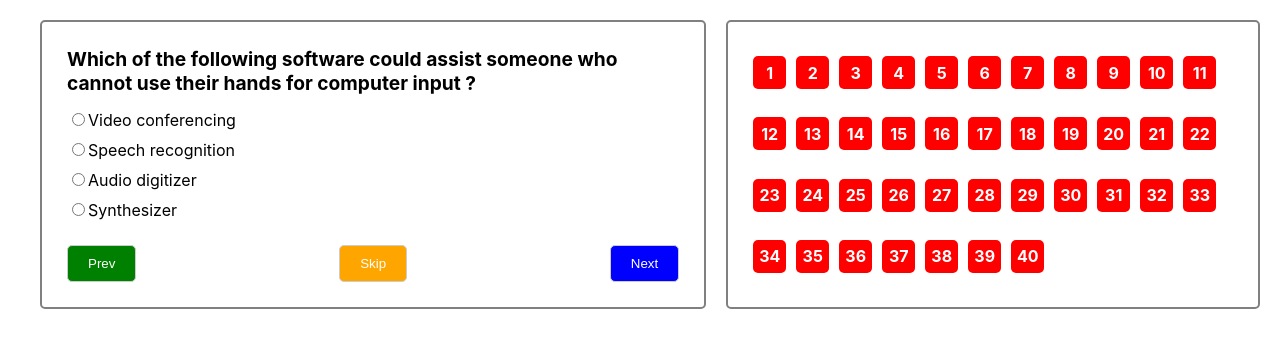
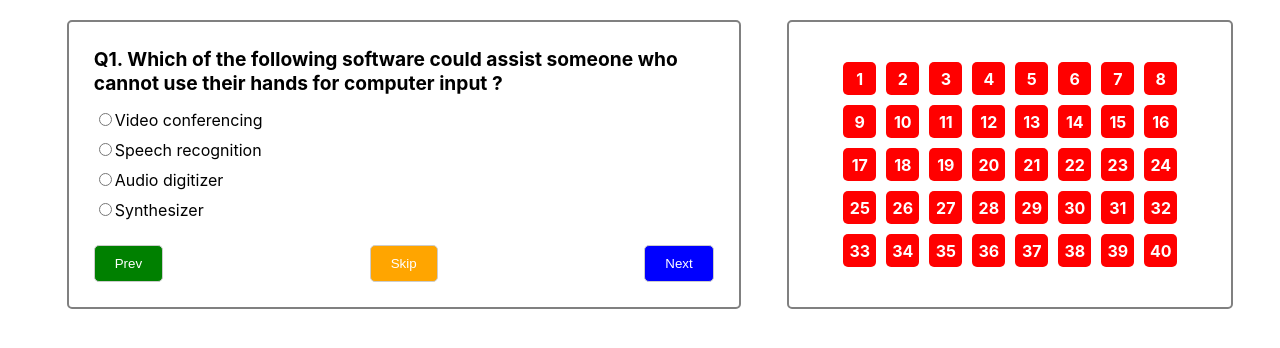
Before and after one commit to meabhiarya1/Online-Test-Portal-React, a React (Create React App) app in the folder online-test-portal-react/: page /home in a window 1280 px wide. Shown: the top 348 px of the page. Built offline with nearby package versions, Linux system fonts and the light colour scheme.

Commit message:
jump, visited, submitted functionaity

```diff
--- a/online-test-portal-react/src/Components/Questions/Questions.js
+++ b/online-test-portal-react/src/Components/Questions/Questions.js
@@ -9,6 +9,8 @@ let questions = [
       opt3: "Audio digitizer ",
       opt4: "Synthesizer",
     },
+    visited: false,
+    submit: false,
   },
 
   {
@@ -21,6 +23,8 @@ let questions = [
       opt3: "Shareware ",
       opt4: "Applications ",
     },
+    visited: false,
+    submit: false,
   },
 
   {
@@ -32,6 +36,8 @@ let questions = [
       opt3: "data, information and applications  ",
       opt4: "hardware, software and storage ",
     },
+    visited: false,
+    submit: false,
   },
 
   {
@@ -114,7 +120,7 @@ let questions = [
   },
 
   {
-    id: 1,
+    id: 11,
     question:
       "Which of the following software could assist someone who cannot use their hands for computer input ?",
     options: {
@@ -126,7 +132,7 @@ let questions = [
   },
 
   {
-    id: 2,
+    id: 12,
     question:
       "The software tools that enable a user to interact with a computer for specific purposes are known as ?",
     options: {
@@ -138,7 +144,7 @@ let questions = [
   },
 
   {
-    id: 3,
+    id: 13,
     question: "The basic computer processing cycle consists of",
     options: {
       opt1: "input, processing and output",
@@ -149,7 +155,7 @@ let questions = [
   },
 
   {
-    id: 4,
+    id: 14,
     question: "System software ?",
     options: {
       opt1: "allows the user to diagnose and troubleshoot the device ",
@@ -160,7 +166,7 @@ let questions = [
   },
 
   {
-    id: 5,
+    id: 15,
     question: "This can be another word for program ?",
     options: {
       opt1: "software ",
@@ -171,7 +177,7 @@ let questions = [
   },
 
   {
-    id: 6,
+    id: 16,
     question:
       "Which of the following software could assist someone who cannot use their hands for computer input ?",
     options: {
@@ -183,7 +189,7 @@ let questions = [
   },
 
   {
-    id: 7,
+    id: 17,
     question:
       "The software tools that enable a user to interact with a computer for specific purposes are known as ?",
     options: {
@@ -195,7 +201,7 @@ let questions = [
   },
 
   {
-    id: 8,
+    id: 18,
     question: "The basic computer processing cycle consists of",
     options: {
       opt1: "input, processing and output",
@@ -206,7 +212,7 @@ let questions = [
   },
 
   {
-    id: 9,
+    id: 19,
     question: "System software ?",
     options: {
       opt1: "allows the user to diagnose and troubleshoot the device ",
@@ -217,7 +223,7 @@ let questions = [
   },
 
   {
-    id: 10,
+    id: 20,
     question: "This can be another word for program ?",
     options: {
       opt1: "software ",
@@ -227,7 +233,7 @@ let questions = [
     },
   },
   {
-    id: 1,
+    id: 21,
     question:
       "Which of the following software could assist someone who cannot use their hands for computer input ?",
     options: {
@@ -239,7 +245,7 @@ let questions = [
   },
 
   {
-    id: 2,
+    id: 22,
     question:
       "The software tools that enable a user to interact with a computer for specific purposes are known as ?",
     options: {
@@ -251,7 +257,7 @@ let questions = [
   },
 
   {
-    id: 3,
+    id: 23,
     question: "The basic computer processing cycle consists of",
     options: {
       opt1: "input, processing and output",
@@ -262,7 +268,7 @@ let questions = [
   },
 
   {
-    id: 4,
+    id: 24,
     question: "System software ?",
     options: {
       opt1: "allows the user to diagnose and troubleshoot the device ",
@@ -273,7 +279,7 @@ let questions = [
   },
 
   {
-    id: 5,
+    id: 25,
     question: "This can be another word for program ?",
     options: {
       opt1: "software ",
@@ -284,7 +290,7 @@ let questions = [
   },
 
   {
-    id: 6,
+    id: 26,
     question:
       "Which of the following software could assist someone who cannot use their hands for computer input ?",
     options: {
@@ -296,7 +302,7 @@ let questions = [
   },
 
   {
-    id: 7,
+    id: 27,
     question:
       "The software tools that enable a user to interact with a computer for specific purposes are known as ?",
     options: {
@@ -308,7 +314,7 @@ let questions = [
   },
 
   {
-    id: 8,
+    id: 28,
     question: "The basic computer processing cycle consists of",
     options: {
       opt1: "input, processing and output",
@@ -319,7 +325,7 @@ let questions = [
   },
 
   {
-    id: 9,
+    id: 29,
     question: "System software ?",
     options: {
       opt1: "allows the user to diagnose and troubleshoot the device ",
@@ -330,7 +336,7 @@ let questions = [
   },
 
   {
-    id: 10,
+    id: 30,
     question: "This can be another word for program ?",
     options: {
       opt1: "software ",
@@ -341,7 +347,7 @@ let questions = [
   },
 
   {
-    id: 1,
+    id: 31,
     question:
       "Which of the following software could assist someone who cannot use their hands for computer input ?",
     options: {
@@ -353,7 +359,7 @@ let questions = [
   },
 
   {
-    id: 2,
+    id: 32,
     question:
       "The software tools that enable a user to interact with a computer for specific purposes are known as ?",
     options: {
@@ -365,7 +371,7 @@ let questions = [
   },
 
   {
-    id: 3,
+    id: 33,
     question: "The basic computer processing cycle consists of",
     options: {
       opt1: "input, processing and output",
@@ -376,7 +382,7 @@ let questions = [
   },
 
   {
-    id: 4,
+    id: 34,
     question: "System software ?",
     options: {
       opt1: "allows the user to diagnose and troubleshoot the device ",
@@ -387,7 +393,7 @@ let questions = [
   },
 
   {
-    id: 5,
+    id: 35,
     question: "This can be another word for program ?",
     options: {
       opt1: "software ",
@@ -398,7 +404,7 @@ let questions = [
   },
 
   {
-    id: 6,
+    id: 36,
     question:
       "Which of the following software could assist someone who cannot use their hands for computer input ?",
     options: {
@@ -410,7 +416,7 @@ let questions = [
   },
 
   {
-    id: 7,
+    id: 37,
     question:
       "The software tools that enable a user to interact with a computer for specific purposes are known as ?",
     options: {
@@ -422,7 +428,7 @@ let questions = [
   },
 
   {
-    id: 8,
+    id: 38,
     question: "The basic computer processing cycle consists of",
     options: {
       opt1: "input, processing and output",
@@ -430,10 +436,12 @@ let questions = [
       opt3: "data, information and applications  ",
       opt4: "hardware, software and storage ",
     },
+    visited: false,
+    submit: false,
   },
 
   {
-    id: 9,
+    id: 39,
     question: "System software ?",
     options: {
       opt1: "allows the user to diagnose and troubleshoot the device ",
@@ -444,7 +452,7 @@ let questions = [
   },
 
   {
-    id: 10,
+    id: 40,
     question: "This can be another word for program ?",
     options: {
       opt1: "software ",
--- a/online-test-portal-react/src/Pages/Home/Home.js
+++ b/online-test-portal-react/src/Pages/Home/Home.js
@@ -1,11 +1,14 @@
-import React, { useState } from "react";
-import questions from "../../Components/Questions/Questions";
+import React, { useContext, useState } from "react";
 import styles from "./Home.module.css";
+import QuestionContext from "../../QuestionContext";
 
 const Home = () => {
   const [currentQuestionIndex, setCurrentQuestionIndex] = useState(0);
-  // const [selectedAnswer, setSelectedAnswer] = useState(null);
+
+  const ctx = useContext(QuestionContext);
+  const questions = ctx.AllQuestions;
   const currentQuestion = questions[currentQuestionIndex];
+  // console.log(ctx.AllQuestions)
 
   const handlePrev = () => {
     setCurrentQuestionIndex((value) => {
@@ -19,6 +22,8 @@ const Home = () => {
 
   const handleNext = () => {
     setCurrentQuestionIndex((value) => {
+      ctx.visited(value);
+      ctx.submitted(value);
       if (value < questions.length - 1) {
         return value + 1;
       } else {
@@ -27,30 +32,66 @@ const Home = () => {
     });
   };
 
+  const handleSkip = () => {
+    setCurrentQuestionIndex((value) => {
+      ctx.visited(value);
+      if (value < questions.length - 1) {
+        return value + 1;
+      } else {
+        return 0;
+      }
+    });
+  };
+
+  const jumpHalder = (index) => {
+    ctx.visited(index);
+    setCurrentQuestionIndex(index);
+  };
+
+  const onChecked = (id) => {
+    // console.log(id);
+  };
+
   return (
     <>
       <div className={styles.container}>
         <div className={styles.questionContainer}>
           <div key={currentQuestion.id} className={styles.question}>
             <div className={styles.questionText}>
-              {currentQuestion.question}
+              Q{currentQuestion.id}. {currentQuestion.question}
             </div>
 
             <div className={styles.options}>
               <div className={styles.option}>
-                <input type="radio" name={currentQuestion.id} />
+                <input
+                  type="radio"
+                  name={currentQuestion.id}
+                  onChange={onChecked(currentQuestion.id)}
+                />
                 <label>{currentQuestion.options.opt1} </label>
               </div>
               <div className={styles.option}>
-                <input type="radio" name={currentQuestion.id} />
+                <input
+                  type="radio"
+                  name={currentQuestion.id}
+                  onChange={onChecked(currentQuestion.id)}
+                />
                 <label>{currentQuestion.options.opt2}</label>
               </div>
               <div className={styles.option}>
-                <input type="radio" name={currentQuestion.id} />
+                <input
+                  type="radio"
+                  name={currentQuestion.id}
+                  onChange={onChecked(currentQuestion.id)}
+                />
                 <label>{currentQuestion.options.opt3}</label>
               </div>
               <div className={styles.option}>
-                <input type="radio" name={currentQuestion.id} />
+                <input
+                  type="radio"
+                  name={currentQuestion.id}
+                  onChange={onChecked(currentQuestion.id)}
+                />
                 <label>{currentQuestion.options.opt4}</label>
               </div>
             </div>
@@ -66,10 +107,11 @@ const Home = () => {
             <button
               style={{ background: "orange" }}
               className={styles.button}
-              onClick={handleNext}
+              onClick={handleSkip}
             >
               Skip
             </button>
+
             <button
               style={{ background: "blue" }}
               className={styles.button}
@@ -81,7 +123,23 @@ const Home = () => {
         </div>
         <div className={styles.indicator}>
           {questions.map((current, index) => {
-            return <div className={styles.indicatorDiv}>{index + 1}</div>;
+            let backGroundColorOfDiv = "red";
+            if (current.visited && !current.submit) {
+              backGroundColorOfDiv = "gold";
+            } else if (current.visited && current.submit) {
+              backGroundColorOfDiv = "green";
+              // console.log("true")
+            }
+            return (
+              <div
+                key={index}
+                className={styles.indicatorDiv}
+                onClick={() => jumpHalder(index)}
+                style={{ backgroundColor: backGroundColorOfDiv }}
+              >
+                {index + 1}
+              </div>
+            );
           })}
         </div>
       </div>
--- a/online-test-portal-react/src/Pages/Home/Home.module.css
+++ b/online-test-portal-react/src/Pages/Home/Home.module.css
@@ -26,13 +26,13 @@
 
 .indicator {
   display: flex;
-  justify-content: start;
+  justify-content: center;
   align-items: center;
   flex-wrap: wrap;
-  width: 40%;
+  width: 30%;
   border: 2px solid grey;
   border-radius: 5px;
-  padding: 20px;
+  padding: 35px;
 }
 
 .indicatorDiv {
@@ -40,7 +40,7 @@
   width: 30px;
   height: 30px;
   margin: 5px;
-  background-color: red;
+  /* background-color: red; */
   border-radius: 5px;
   justify-content: center;
   color: white;
--- /dev/null
+++ b/online-test-portal-react/src/QuestionContext.js
@@ -0,0 +1,8 @@
+import { createContext } from "react";
+
+const QuestionContext = createContext({
+  AllQuestions: [],
+  visited:()=>{}
+});
+
+export default QuestionContext;
--- /dev/null
+++ b/online-test-portal-react/src/QuestionProvider.js
@@ -0,0 +1,37 @@
+import React from "react";
+import QuestionContext from "./QuestionContext";
+
+import questions from "./Components/Questions/Questions";
+
+const QuestionProvider = (props) => {
+ let initialData = questions;
+  const questionVisitedHandler = (id) => {
+    const newQuestionArray = initialData;
+    newQuestionArray[id].visited = true;
+    initialData = newQuestionArray;
+    // console.log(initialData)
+  };
+
+  const submitQuestionHandler = (id) => {
+    const newQuestionArray = initialData;
+    newQuestionArray[id].visited = true;
+    newQuestionArray[id].submit = true;
+    initialData = newQuestionArray;
+  }
+
+  const contextQuestions = {
+    AllQuestions: initialData,
+    visited: questionVisitedHandler,
+    submitted: submitQuestionHandler
+  };
+
+  return (
+    <div>
+      <QuestionContext.Provider value={contextQuestions}>
+        {props.children}
+      </QuestionContext.Provider>
+    </div>
+  );
+};
+
+export default QuestionProvider;
--- a/online-test-portal-react/src/index.js
+++ b/online-test-portal-react/src/index.js
@@ -3,10 +3,13 @@ import ReactDOM from "react-dom/client";
 import "./index.css";
 import App from "./App";
 import { BrowserRouter } from "react-router-dom";
+import QuestionProvider from "./QuestionProvider";
 
 const root = ReactDOM.createRoot(document.getElementById("root"));
 root.render(
   <BrowserRouter>
-    <App />
+    <QuestionProvider>
+      <App />
+    </QuestionProvider>
   </BrowserRouter>
 );
```
